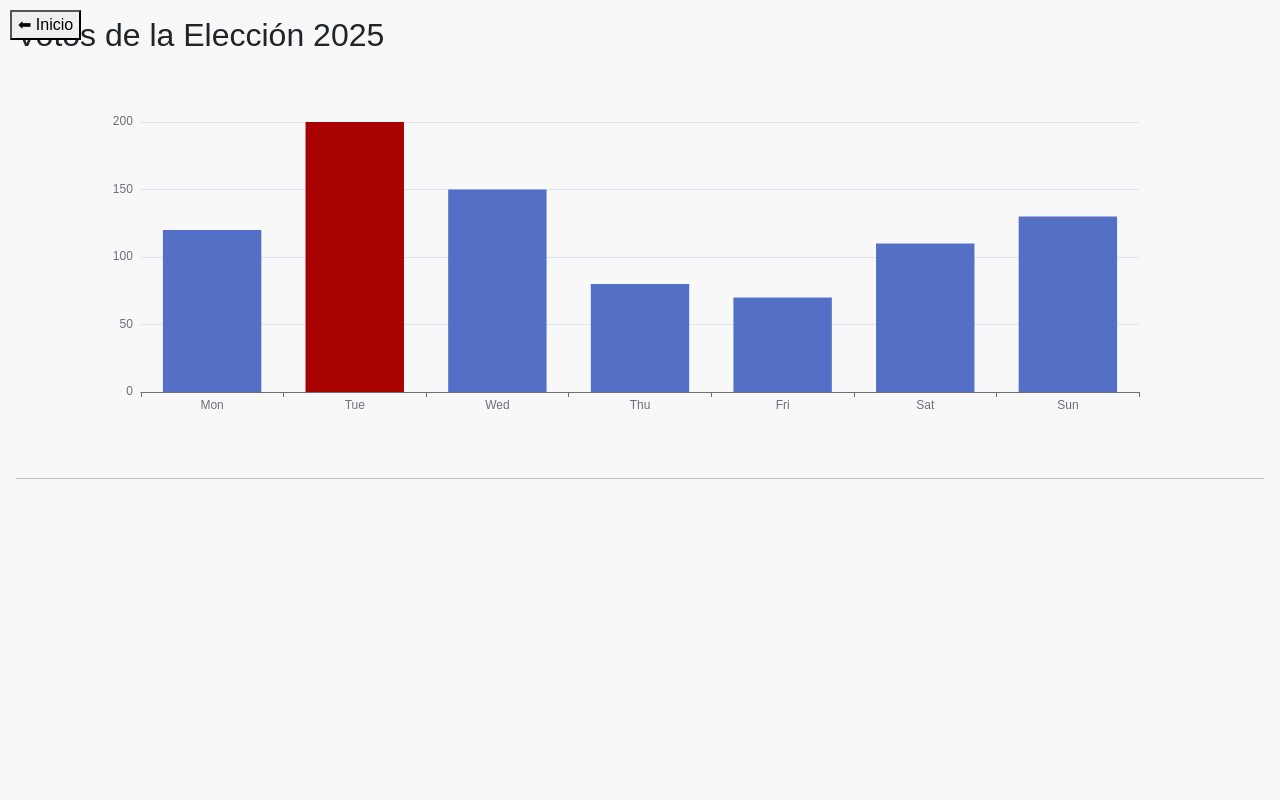
After one commit to artus88/map_project_catemaco, a Flask app: page /statistics/1 in a window 1280 px wide. The commit adds this page. Run offline with Flask 3, Linux system fonts and the light colour scheme; data that the repository does not hold is empty; some libraries are stand-ins or nearby versions.

Commit message:
Este commit solo es para guardar los cambios de las ideas de incluir una vista de estadiiticas, despues de el viene gemini a ayudarme.

```diff
--- a/app.py
+++ b/app.py
@@ -2,12 +2,37 @@
 from flask import Flask, jsonify, send_from_directory, render_template
 from flask_cors import CORS
 import sqlite3
-from queries import Map_query_casillas_2025, Map_query_casillas_2021
+from queries import Map_query_casillas_2025, Map_query_casillas_2021, Totals
 
 app = Flask(__name__, static_folder="static")
 CORS(app)
 
 DB_PATH = "Veracruz_2025.db"
+
+def get_info_from_total_db(mun_id):
+
+    try:
+        conn = sqlite3.connect(DB_PATH)
+        conn.row_factory = sqlite3.Row
+        cursor = conn.cursor()
+
+        # Consultar por sección
+        cursor.execute(Totals, (mun_id,))
+        row = cursor.fetchone()
+        conn.close()
+
+        if row:
+            # Convertir a diccionario
+            resultado = {key: row[key] for key in row.keys()}
+            print (resultado)
+            return resultado
+
+        else:
+            return {"error": "Sección no encontrada"}
+
+    except Exception as e:
+        return {"error": str(e)}
+
 
 def get_info_from_db(section_id, year):
     if year == '2025':
@@ -52,6 +77,11 @@ def map(mun_id_01):
     print(mun_id_01)
     return render_template( "map.html", mun_id = mun_id_01)
 
+@app.route("/statistics/<mun_id_01>")
+def statistic(mun_id_01):
+    print(mun_id_01)
+    return render_template( "statistics.html", mun_id = mun_id_01)
+
 @app.route("/map/<mun_id>/<section_id>")
 def get_section_info(mun_id,section_id):
     #data = SECTIONS.get(section_id, {"error": "No se encontró la sección"})
@@ -62,5 +92,14 @@ def get_section_info(mun_id,section_id):
     print (mun_id)
     return data_2025
 
+@app.route("/statistic/<mun_id>")
+def get_mun_info(mun_id):
+    #data = SECTIONS.get(section_id, {"error": "No se encontró la sección"})
+    #return jsonify(data)
+    votos_2025 = get_info_from_total_db(mun_id)
+    data_2025 = jsonify({"2025" :votos_2025,})
+    print (mun_id)
+    return data_2025
+
 if __name__ == "__main__":
     app.run(debug=True)
--- a/queries.py
+++ b/queries.py
@@ -50,3 +50,23 @@ GROUP BY
     C.SECCION
 
 '''
+
+Totals = '''
+
+SELECT
+    ID_MUNICIPIO,
+    SUM(C.MC) AS MC,
+    SUM(C.PVEM + C.MOR + C.C_PVEM_MOR) AS MORENA_PVEM,
+    SUM(C.PAN) AS PAN,
+    SUM(C.PRI) AS PRI,
+    SUM(C.PT) AS PT,
+    SUM(C.TOTAL_VOTOS_ASENTADO) AS TOTAL_VOTOS,
+    SUM(C.LISTA_NOMINAL) AS NOMINAL
+FROM
+    casillas_2025 C
+WHERE
+    C.ID_MUNICIPIO = ?
+GROUP BY
+    C.ID_MUNICIPIO
+
+'''
--- a/static/mapa.js
+++ b/static/mapa.js
@@ -1,5 +1,5 @@
 
- const pathParts = window.location.pathname.split('/');
+const pathParts = window.location.pathname.split('/');
 const mun_id = pathParts[pathParts.length - 1];
 console.log("mun_id extraído:", mun_id);
 
@@ -32,7 +32,7 @@ console.log("mun_id extraído:", mun_id);
 }
 
 
-console.log(secciones)
+
 cargarSeccionesDesdeGeoJSON(mun_id).then(secciones => {
   console.log("Secciones cargadas:", secciones);
   // Aquí puedes usar la lista para crear polígonos con Leaflet
@@ -44,7 +44,7 @@ cargarSeccionesDesdeGeoJSON(mun_id).then(secciones => {
    // Cuando el mouse pasa sobre el polígono
    poligono.on('mouseover', () => {
     poligono.setStyle({ color: 'red' });
-    fetch(`/map/40/${seccion.id}`)
+    fetch(`/map/${mun_id}/${seccion.id}`)
   .then(res => res.json())
   .then(data => {
     if (data.error) {
--- /dev/null
+++ b/static/statistics.js
@@ -0,0 +1,61 @@
+const getOptionChart1=()=> {
+
+     fetch(`/statistic/${mun_id}`)
+  .then(res => res.json())
+  .then(data1 => {
+    if (data1.error) {
+      document.getElementById("details_2025").innerHTML = data1.error;
+      document.getElementById("details_2021").innerHTML = data1.error;
+
+    }
+    console.log(Object.keys(data1[2025]))
+}
+
+);
+
+    return  {
+  xAxis: {
+    type: 'category',
+    data: ['Mon', 'Tue', 'Wed', 'Thu', 'Fri', 'Sat', 'Sun']
+  },
+  yAxis: {
+    type: 'value'
+  },
+  series: [
+    {
+      data: [
+        120,
+        {
+          value: 200,
+          itemStyle: {
+            color: '#a90000'
+          }
+        },
+        150,
+        80,
+        70,
+        110,
+        130
+      ],
+      type: 'bar'
+    }
+  ]
+}
+
+};
+const initCharts = () => {
+    var chart1 = echarts.init(document.getElementById("details_2025"));
+    const OptionChart1 =  getOptionChart1();
+    chart1.setOption( OptionChart1);
+};
+
+const pathParts = window.location.pathname.split('/');
+const mun_id = pathParts[pathParts.length - 1];
+console.log("mun_id extraído:", mun_id);
+
+
+
+window.addEventListener("load", ()=> {
+    console.log('OK')
+    initCharts();
+});
--- /dev/null
+++ b/static/styles_statistic.css
@@ -0,0 +1,46 @@
+
+    .chart {
+         width: 100%;
+         min-height: 400px;
+
+    }
+
+    body {
+      margin: 0;
+      font-family: sans-serif;
+      display: flex;
+      flex-direction: column;
+      height: 100vh;
+    }
+
+    #map {
+      flex: 1 1 60%;
+      height: 60vh;
+      width: 100%;
+    }
+
+    #info {
+      flex: 1 1 40%;
+      max-height: 40vh;
+      overflow-y: auto;
+      padding: 1em;
+      background: #f8f8f8;
+    }
+
+    @media (min-width: 768px) {
+      body {
+        flex-direction: row;
+      }
+
+      #map {
+        width: 70vw;
+        height: 100vh;
+      }
+
+      #info {
+        width: 30vw;
+        height: 100vh;
+        max-height: none;
+        overflow-y: auto;
+      }
+    }
--- /dev/null
+++ b/templates/statistics.html
@@ -0,0 +1,34 @@
+
+<!DOCTYPE html>
+<html lang="es">
+<head>
+  <meta charset="utf-8" />
+  <meta name="viewport" content="width=device-width, initial-scale=1.0"/>
+  <title> Statistics  </title>
+
+
+<!-- Boostrap Styles-->
+<link href="https://cdn.jsdelivr.net/npm/bootstrap@5.3.6/dist/css/bootstrap.min.css" rel="stylesheet" integrity="sha384-4Q6Gf2aSP4eDXB8Miphtr37CMZZQ5oXLH2yaXMJ2w8e2ZtHTl7GptT4jmndRuHDT" crossorigin="anonymous"/>
+
+<link rel="stylesheet" href="/static/styles_statistic.css">
+</head>
+<body>
+
+  <div id="info">
+    <h2>Votos de la Elección 2025</h2>
+    <div id="details_2025" class="chart"></div>
+    <hr>
+  </div>
+<!-- Boostrap JS-->
+ <script src="https://cdn.jsdelivr.net/npm/bootstrap@5.3.6/dist/js/bootstrap.bundle.min.js" integrity="sha384-j1CDi7MgGQ12Z7Qab0qlWQ/Qqz24Gc6BM0thvEMVjHnfYGF0rmFCozFSxQBxwHKO" crossorigin="anonymous"></script>
+ <!-- Apache eCharts-->
+   <script src="https://cdnjs.cloudflare.com/ajax/libs/echarts/5.6.0/echarts.min.js"></script>
+
+<!-- My Scripts -->
+  <script src="/static/statistics.js"></script>
+
+  <button onclick="window.location.href='/'" style="position: absolute; top: 10px; left: 10px; z-index: 1000;">⬅ Inicio</button>
+
+
+</body>
+</html>
```
Also changed, not shown: DB_Creation/crear_db_Veracruz_2025.py (+6 -3 lines), templates/map.html (+12 -2 lines), 1 other file.
